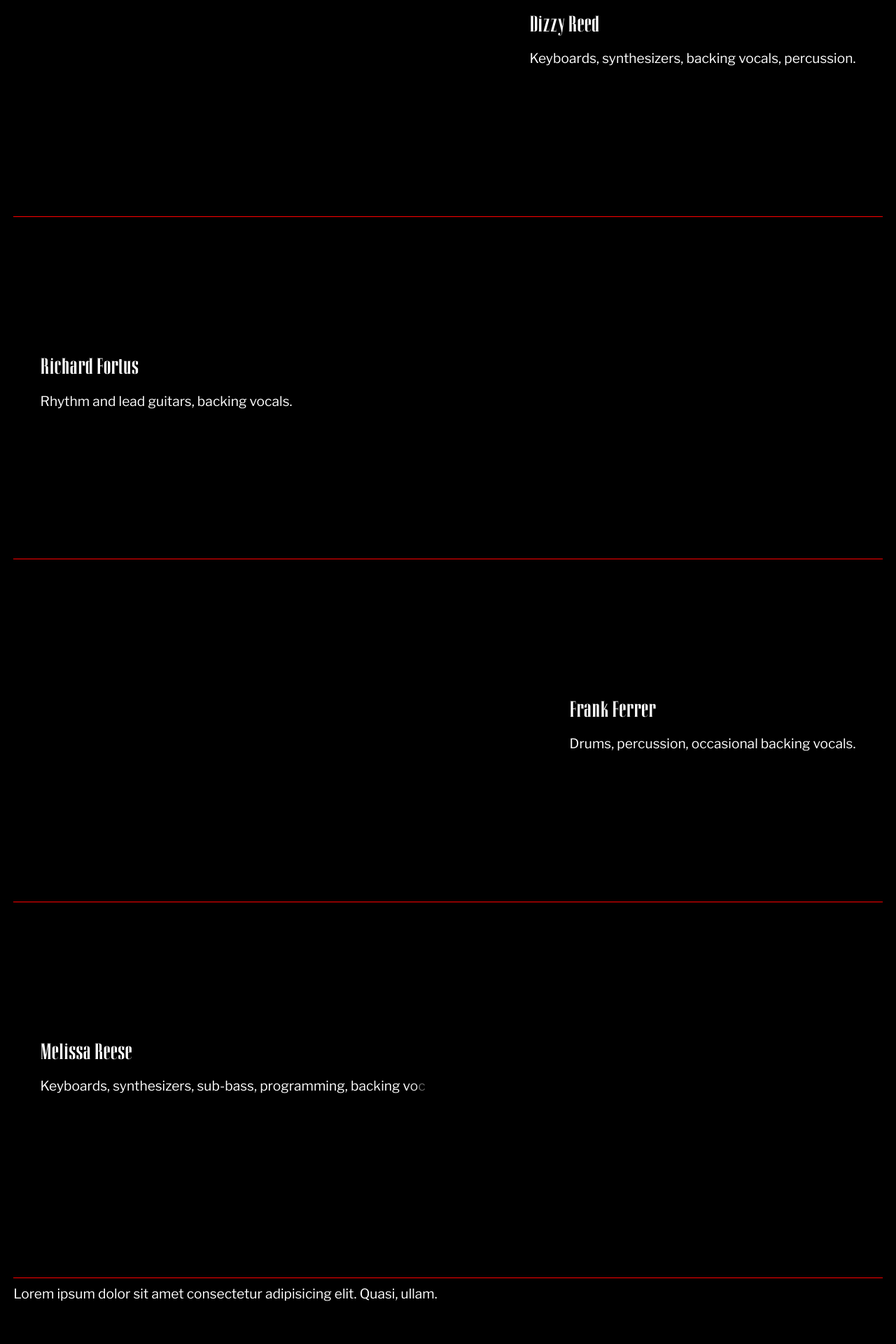
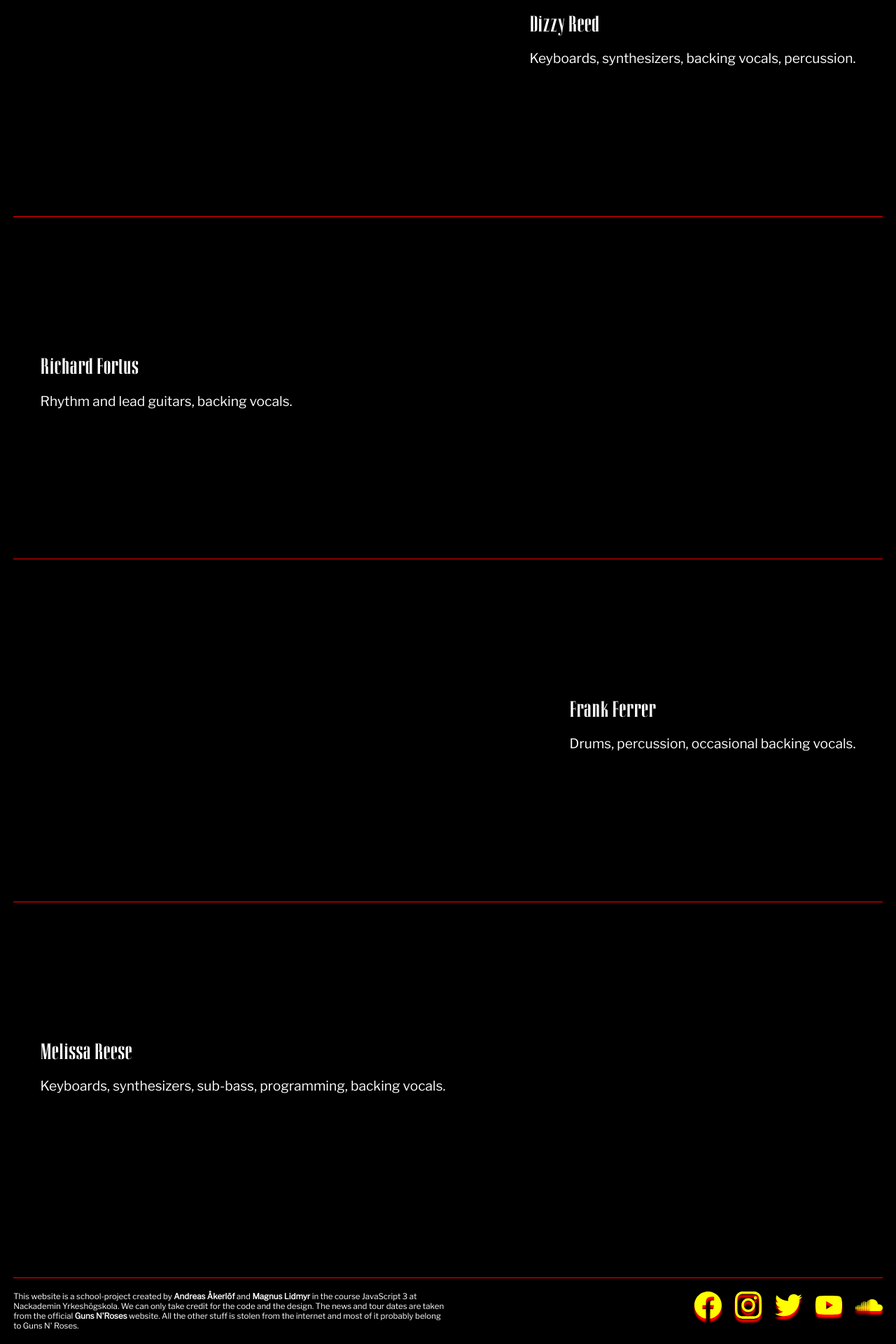
Before and after one commit to Awkes/jekyll-gnr, a Jekyll site: the page built from band.md, in a window 1280 px wide. Shown: the part 2412-4332 px from the top of the page at 70% size. Built offline with Jekyll 4.4.1, drawn with Linux system fonts in a browser that asks for light colours; before the commit the page ends 4291 px from its top, so only the background shows below that.

Commit message:
Footer skapad

```diff
--- a/_includes/footer.html
+++ b/_includes/footer.html
@@ -1,4 +1,31 @@
 <footer>
   <hr>
-  Lorem ipsum dolor sit amet consectetur adipisicing elit. Quasi, ullam.
+  <div class="footer">
+    <div class="footer-icons">
+      <a href="https://www.facebook.com/gunsnroses" target="_blank">
+        <img src="assets/images/facebook.svg" alt="Facebook">
+      </a>
+      <a href="https://www.instagram.com/gunsnroses/" target="_blank">
+        <img src="assets/images/instagram.svg" alt="Instagram">
+      </a>
+      <a href="https://twitter.com/gunsnroses" target="_blank">
+        <img src="assets/images/twitter.svg" alt="Twitter">
+      </a>
+      <a href="http://www.youtube.com/user/GunsNRosesVEVO" target="_blank">
+        <img src="assets/images/youtube.svg" alt="YouTube">
+      </a>
+      <a href="https://soundcloud.com/guns-n-roses-official" target="_blank">
+        <img src="assets/images/soundcloud.svg" alt="Soundcloud">
+      </a>
+    </div>
+
+    <div class="footer-text">
+      <p>
+        This website is a school-project created by <a href="https://www.github.com/awkes" target="_blank">Andreas Åkerlöf</a> and <a href="https://www.github.com/lidmyr93" target="_blank">Magnus Lidmyr</a> in the course JavaScript 3 at Nackademin Yrkeshögskola.
+        We can only take credit for the code and the design.
+        The news and tour dates are taken from the official <a href="https://www.gunsnroses.com" target="_blank">Guns N'Roses</a> website.
+        All the other stuff is stolen from the internet and most of it probably belong to Guns N' Roses.
+      </p>
+    </div>
+  </div>
 </footer>
--- a/_sass/main.scss
+++ b/_sass/main.scss
@@ -111,6 +111,32 @@ header { padding: 1em 0; }
 }
 .header-logo { display: none; }
 
+// Footer
+.footer {
+  margin-top: 1em;
+}
+.footer-icons {
+  display: grid;
+  justify-content: center;
+  align-items: center;
+  grid-auto-flow: column;
+  gap: 1em;
+  img {
+    width: 1.5em;
+    filter: drop-shadow(0 5px 1px #f00);
+    transition: ease-in-out 0.2s;
+  }
+  img:hover {
+    filter: none;
+    transform: translateY(3px);
+  }
+}
+.footer-text {
+  text-align: center;
+  margin-top: 2em;
+  font-size: 0.6em;
+}
+
 @media(min-width: 768px) {
   .burger { display: none; }
   .header-text { order: 1; }
@@ -128,6 +154,23 @@ header { padding: 1em 0; }
     li { display: inline-block; }
     a { background-color: initial; }
   }
+  .footer {
+    display: flex;
+    justify-content: space-between;
+    align-items: top;
+  }
+  .footer-icons,.footer-text { width: 50%; }
+  .footer-icons {
+    order: 2;
+    justify-content: right;
+    align-items: start;
+  }
+  .footer-icons img { width: 2em; }
+  .footer-text {
+    margin: 0;
+    text-align: left;
+    p { margin: 0; }
+  }
 }
 
 @media(min-width: 1060px) {
--- a/assets/js/band.js
+++ b/assets/js/band.js
@@ -30,7 +30,6 @@
           ],
           opacity: [0,1],
           duration: 500,
-          delay: (el,i) => i*30
         })
       }
     });
```
Also changed, not shown: assets/images/facebook.svg (added), assets/images/instagram.svg (added), assets/images/soundcloud.svg (added), assets/images/twitter.svg (added), assets/images/youtube.svg (added).
